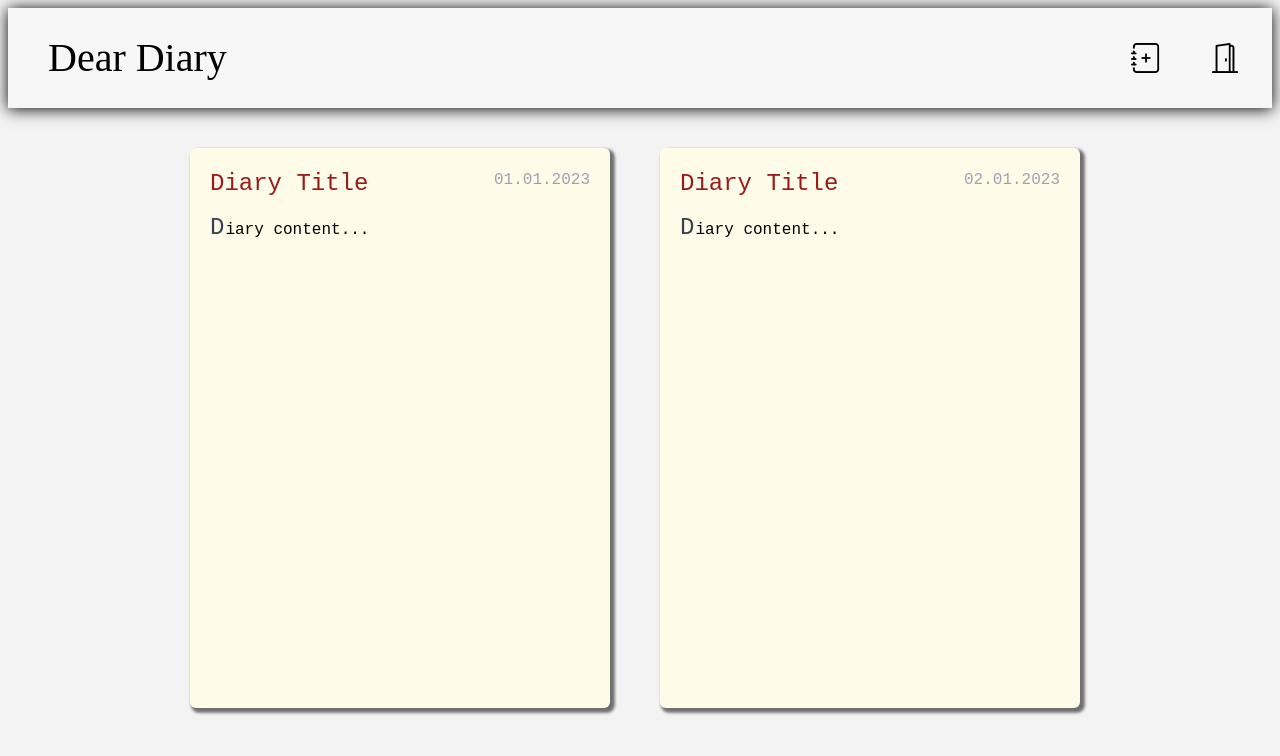
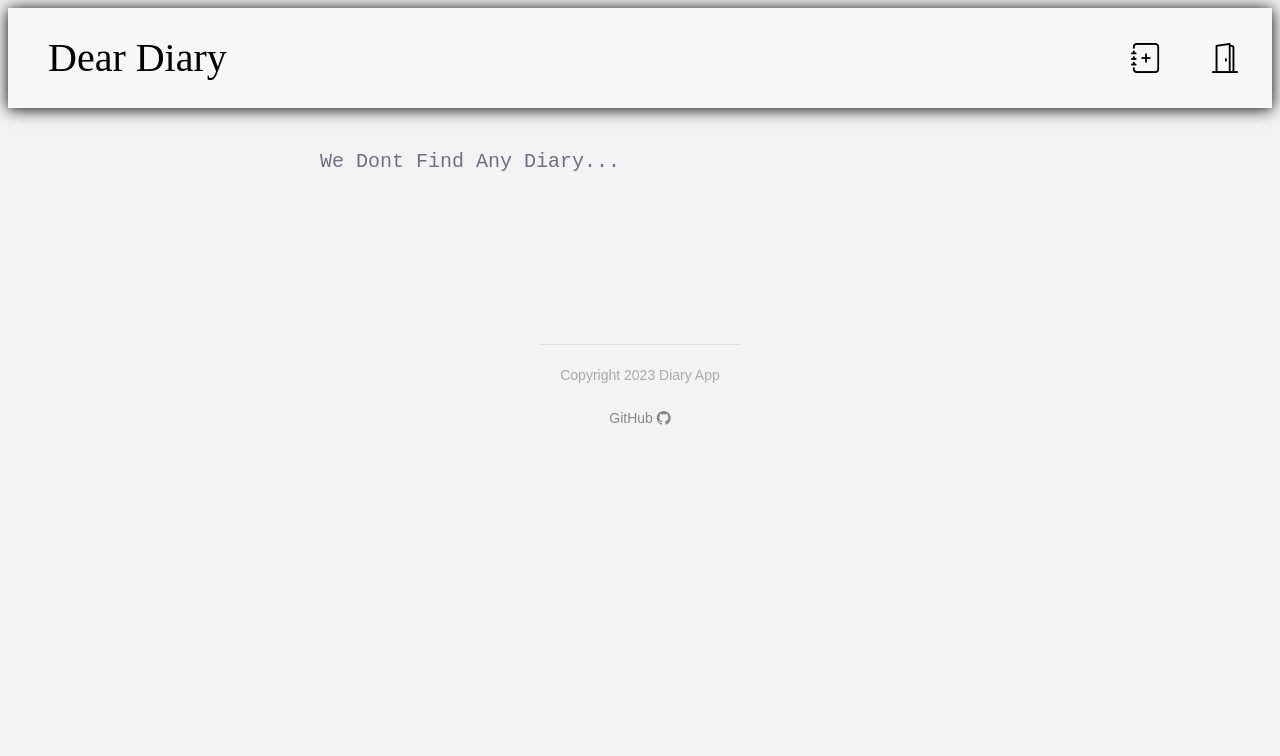
Before and after one commit to tunaegilmez/Diary-App, a SvelteKit app: page / in a window 1280 px wide. Shown: the top 756 px of the page. Built offline with nearby package versions, Linux system fonts and the light colour scheme; a web font is replaced by a local one.

Commit message:
add diary

```diff
--- a/src/lib/components/DiariesList.svelte
+++ b/src/lib/components/DiariesList.svelte
@@ -1,27 +1,33 @@
 <script>
   import Card from "../shared/Card.svelte";
+
+  import { diaries } from "../services/store";
 </script>
 
 <div
   class="diary-list flex flex-col grid gap-10 xl:grid-cols-2 grid-cols-1 relative"
 >
-  {#each { length: 3 } as _, i}
+  {#if $diaries && $diaries.length > 0}
+    {#each $diaries as diary}
       <Card>
         <div>
           <div class="flex justify-between mb-3">
-          <h1 class="text-center text-2xl text-red-800">Diary Title</h1>
-          <li class="first-line:text-gray-400">0{i + 1}.01.2023</li>
+            <h1 class="text-center text-2xl text-red-800">{diary.title}</h1>
+            <li class="first-line:text-gray-400">01.01.2023</li>
           </div>
           <div>
             <p
               class="first-letter:text-2xl first-letter:mr-[1px] first-letter:text-gray-700"
             >
-            Diary content...
+              {diary.content}
             </p>
           </div>
         </div>
       </Card>
     {/each}
+  {:else}
+    <h1 class="text-xl text-gray-500">We Dont Find Any Diary...</h1>
+  {/if}
 </div>
 
 <style>
--- /dev/null
+++ b/src/lib/services/store.js
@@ -0,0 +1,25 @@
+import { writable } from "svelte/store";
+import { browser } from "$app/environment";
+
+export const diaries = writable([]);
+// export const users = writable([]);
+// export const acticeUser = writable(null);
+
+if (browser) {
+  const _diaries =
+    localStorage.getItem("diaries") && localStorage.getItem("diaries") != "null"
+      ? JSON.parse(localStorage.getItem("diaries"))
+      : [];
+
+  if (_diaries && _diaries.length > 0) {
+    diaries.set(_diaries);
+  }
+
+  diaries.subscribe(value => {
+    localStorage.setItem("diaries", JSON.stringify(value));
+  });
+}
+
+export default {
+  diaries,
+};
```
Also changed, not shown: src/routes/newDiary/+page.svelte (+28 -1 lines). Lines whose indentation alone changed are shown as unchanged.
